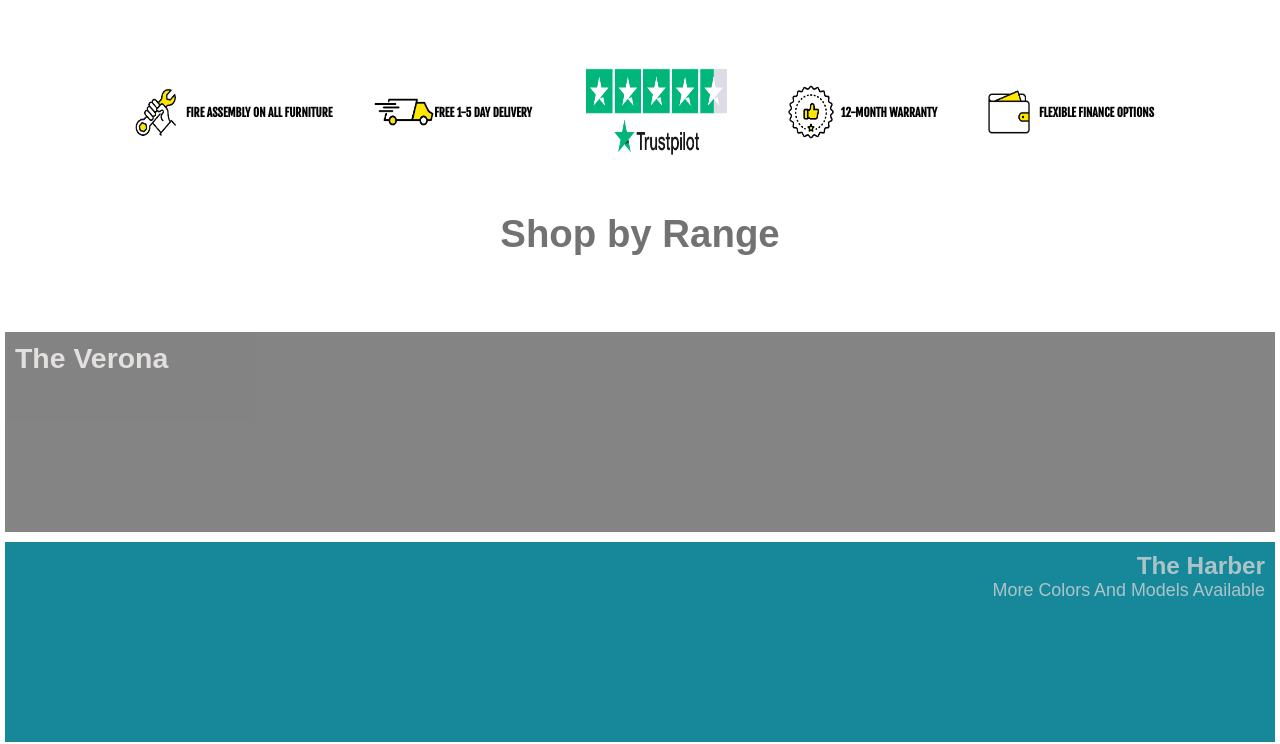
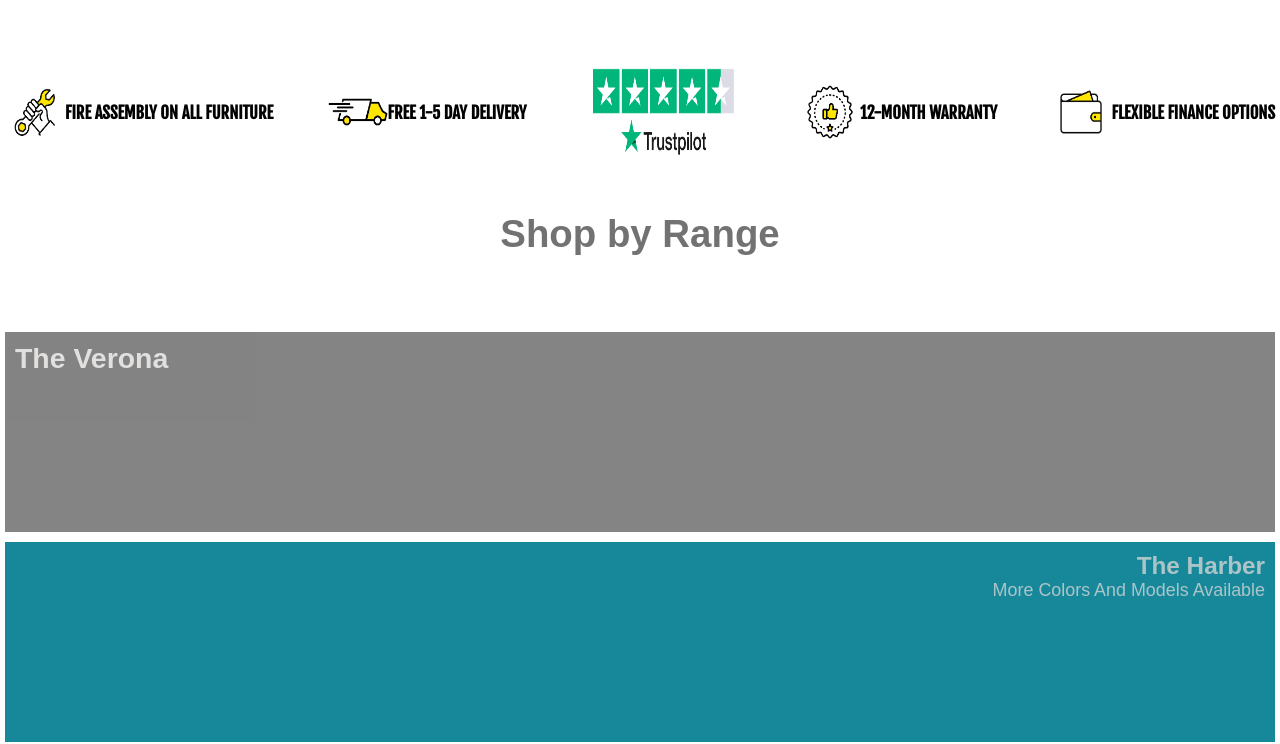
Before and after one commit to nightingale-evening/Honey_Furniture, a plain HTML site: page index.html in a window 1280 px wide. Shown: the part 88-832 px from the top of the page. Drawn offline with Linux system fonts and the light colour scheme; a web font is replaced by a local one.

Commit message:
16th commit upload
Increased the size of the icon-infos

```diff
--- a/style.scss
+++ b/style.scss
@@ -324,7 +324,7 @@ input[type="search"] {
         align-items: center;
         flex-direction: row;
         height: 100%;
-        max-width: 1028px;
+        max-width: 2028px;
         width:calc(100% - 10px);
         margin: 0px auto;
 
@@ -372,6 +372,10 @@ input[type="search"] {
         align-items:center;
         justify-content: space-between;
         flex-direction: row;
+
+        h3{
+            font-size: 1.3vw;
+        }
     }
 }
 
```
Also changed, not shown: style.css, 1 other file.
